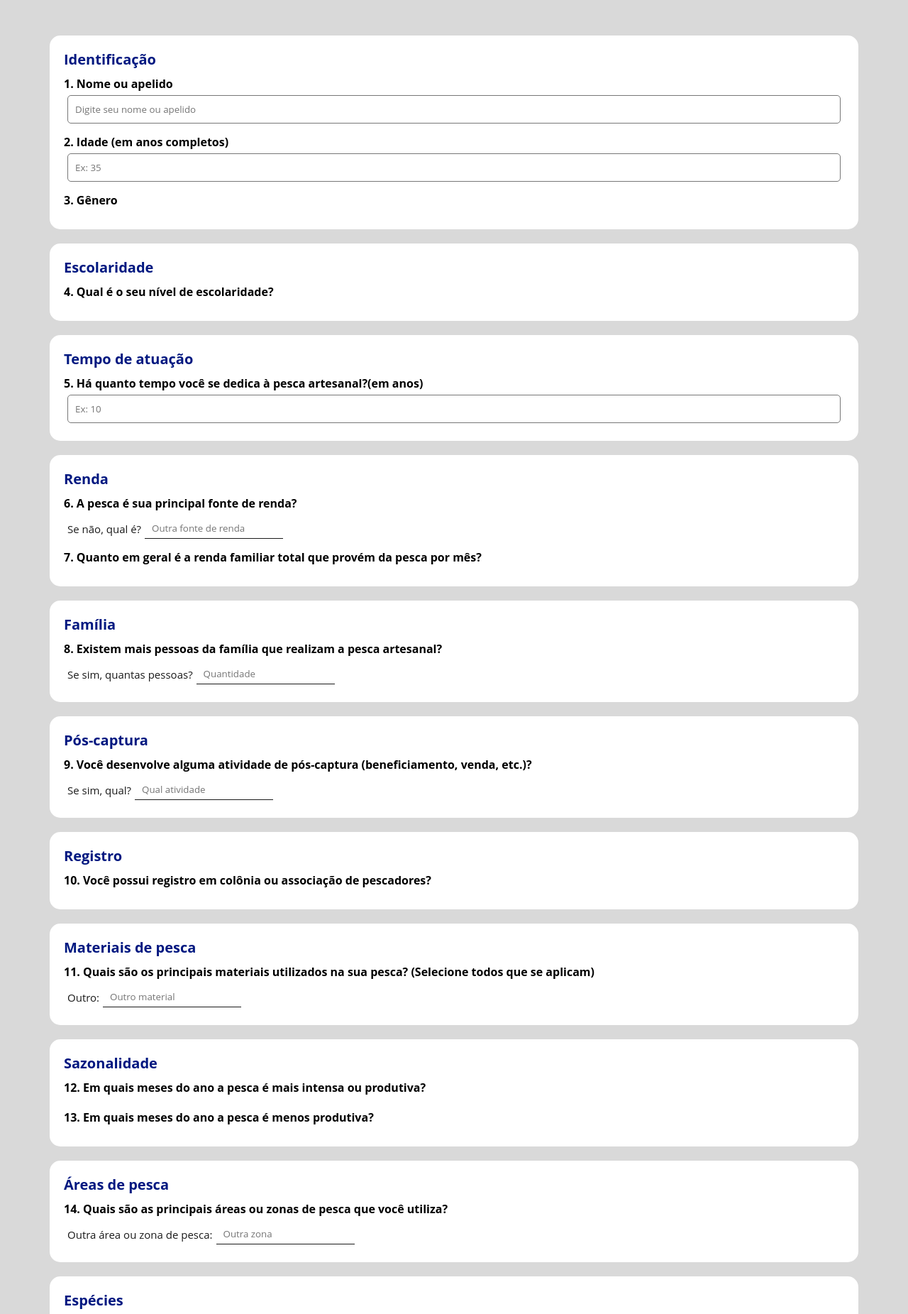
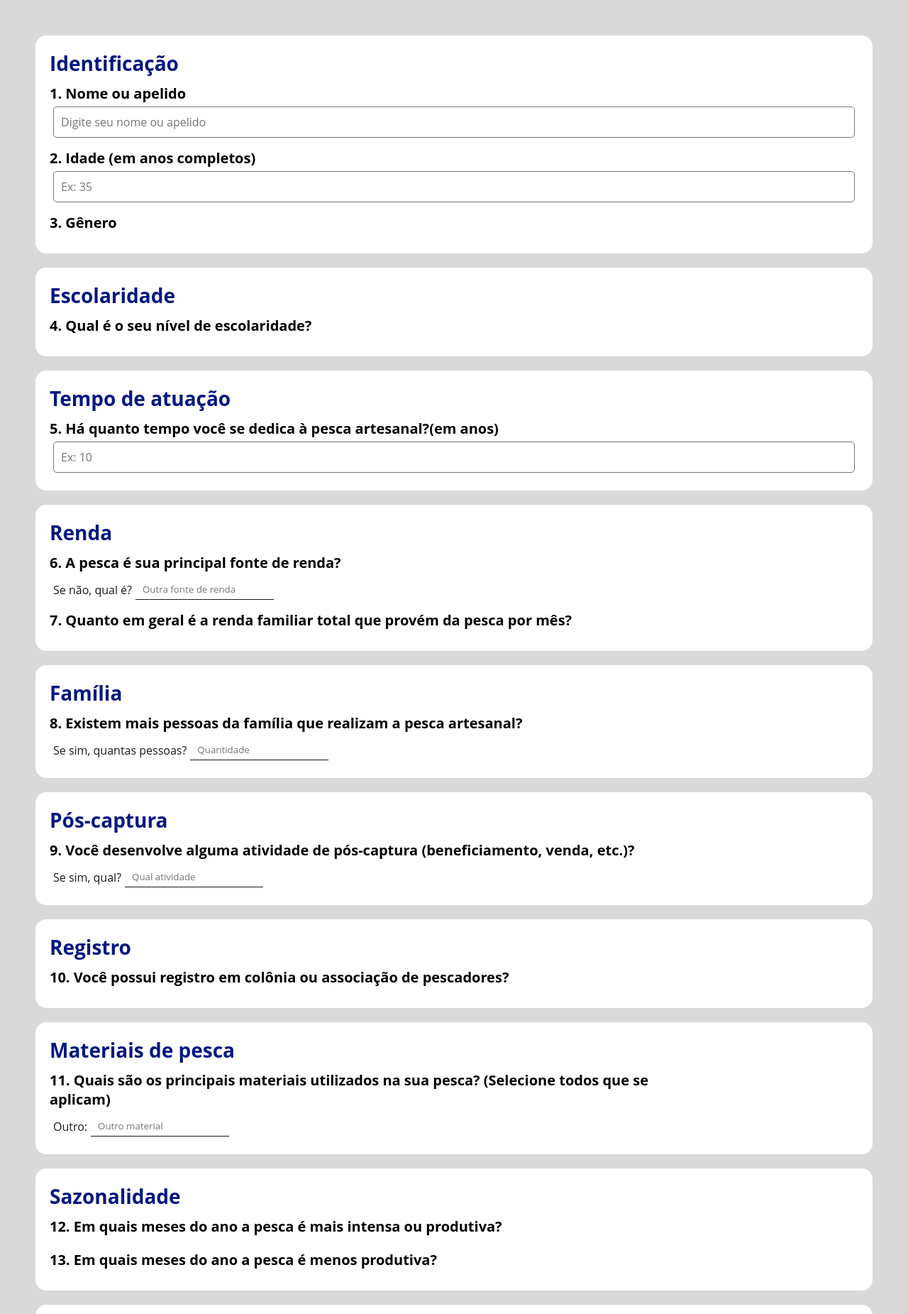
Before and after one commit to Carvalho008/Projeto-Fortim, a Django app: page /formulario/ in a window 1280 px wide. Shown: the part 88-1939 px from the top of the page at 71% size. Run offline with Django 5.2, Linux system fonts and the light colour scheme; data that the repository does not hold is empty.

Commit message:
Mudanças no formulário

```diff
--- a/main/forms.py
+++ b/main/forms.py
@@ -18,7 +18,7 @@ class RespostaPesquisaForm(forms.ModelForm):
             "quantidade_familiares": forms.NumberInput(attrs={"placeholder": "Quantidade"}),
             "qual_pos_captura": forms.TextInput(attrs={"placeholder": "Qual atividade"}),
             "material_outro": forms.TextInput(attrs={"placeholder": "Outro material"}),
-            "zona_outro": forms.TextInput(attrs={"placeholder": "Outra zona"}),
+            "zona_outro": forms.TextInput(attrs={"placeholder": "Outra área ou zona"}),
             "conservacao_outro": forms.TextInput(attrs={"placeholder": "Outra forma"}),
             "problema_outro": forms.TextInput(attrs={"placeholder": "Outro problema"}),
             "especies_principais": forms.Textarea(attrs={"placeholder": "Principais espécies", "rows": 2}),
@@ -100,7 +100,7 @@ class RespostaPesquisaForm(forms.ModelForm):
             "zonas_pesca": (
                 "14. Quais são as principais áreas ou zonas de pesca que você utiliza?"
             ),
-            "zona_outro": "Outra área ou zona de pesca:",
+            "zona_outro": "Outro:",
 
             "especies_principais": (
                 "15. Quais são as três principais espécies que você costuma capturar?"
--- a/static/css/formulario.css
+++ b/static/css/formulario.css
@@ -1,7 +1,7 @@
 .form-container {
     display: flex;
     flex-direction: column;
-    padding: var(--space-xl) var(--space-xxl);
+    padding: var(--space-xl);
     gap: var(--space-m);
     background-color: var(--gray-1);
 }
@@ -15,7 +15,7 @@
     border-radius: var(--space-s);
 }
 
-.form-container section h4 {
+.form-container section h3 {
     font-weight: bold;
     color: var(--blue);
 }
@@ -26,7 +26,7 @@
     gap: var(--space-xxs);
 }
 
-.form-container section .question-container h5 {
+.form-container section .question-container h4 {
     max-width: 80%;
     font-weight: bold;
     color: var(--black);
@@ -42,7 +42,7 @@
 .form-container section .question-container .options-container div {
     display: flex;
     flex-direction: column;
-    gap: var(--space-xxs);
+    gap: var(--space-xs);
 }
 
 .form-container section .question-container .other-container {
@@ -71,6 +71,7 @@ textarea {
     display: flex;
     align-items: center;
     padding: var(--space-xs) var(--space-xs);
+    font-size: medium;
     border: 1px solid var(--gray1);
     border-radius: var(--space-xxs);
     background: var(--white);
--- a/templates/formulario.html
+++ b/templates/formulario.html
@@ -44,10 +44,10 @@
 
         <!-- Identificação -->
         <section>
-            <h4>Identificação</h4>
+            <h3>Identificação</h3>
             <!-- Nome -->
             <div class="question-container">
-                <h5>{{ form.nome_apelido.label }}</h5>
+                <h4>{{ form.nome_apelido.label }}</h4>
                 <div class="options-container">
                     {{ form.nome_apelido }}
                 </div>
@@ -55,7 +55,7 @@
             </div>
             <!-- Idade -->
             <div class="question-container">
-                <h5>{{ form.idade.label }}</h5>
+                <h4>{{ form.idade.label }}</h4>
                 <div class="options-container">
                     {{ form.idade }}
                 </div>
@@ -63,7 +63,7 @@
             </div>
             <!-- Genero -->
             <div class="question-container">
-                <h5>{{ form.genero.label }}</h5>
+                <h4>{{ form.genero.label }}</h4>
                 <div class="options-container">
                     {{ form.genero }}
                 </div>
@@ -73,10 +73,10 @@
 
         <!-- Escolaridade -->
         <section>
-            <h4>Escolaridade</h4>
+            <h3>Escolaridade</h3>
             <!-- Escolaridade -->
             <div class="question-container">
-                <h5>{{ form.escolaridade.label }}</h5>
+                <h4>{{ form.escolaridade.label }}</h4>
                 <div class="options-container">
                     {{ form.escolaridade }}
                 </div>
@@ -86,10 +86,10 @@
 
         <!-- Tempo de Pesca -->
         <section>
-            <h4>Tempo de atuação</h4>
+            <h3>Tempo de atuação</h3>
             <!-- Tempo de Pesca -->
             <div class="question-container">
-                <h5>{{ form.tempo_pesca.label }}</h5>
+                <h4>{{ form.tempo_pesca.label }}</h4>
                 <div class="options-container">
                     {{ form.tempo_pesca }}
                 </div>
@@ -99,21 +99,21 @@
 
         <!-- Renda -->
         <section>
-            <h4>Renda</h4>
+            <h3>Renda</h3>
             <!-- Pesca principal Renda -->
             <div class="question-container">
-                <h5>{{ form.pesca_principal_renda.label }}</h5>
+                <h4>{{ form.pesca_principal_renda.label }}</h4>
                 <div class="options-container">
                     {{ form.pesca_principal_renda }}
                 </div>
                 <div class="other-container">
-                    <h6>{{ form.outra_renda.label }}</h6>{{ form.outra_renda }}
+                    <h5>{{ form.outra_renda.label }}</h5>{{ form.outra_renda }}
                 </div>
                 <div class="error-container">{{ form.pesca_principal_renda.errors }} {{ form.outra_renda.errors }}</div>
             </div>
             <!-- Renda vinda da Pesca -->
             <div class="question-container">
-                <h5>{{ form.renda_pesca.label }}</h5>
+                <h4>{{ form.renda_pesca.label }}</h4>
                 <div class="options-container">
                     {{ form.renda_pesca }}
                 </div>
@@ -123,15 +123,15 @@
 
         <!-- Familia -->
         <section>
-            <h4>Família</h4>
+            <h3>Família</h3>
             <!-- Familiares Pescadores -->
             <div class="question-container">
-                <h5>{{ form.familiares_pescadores.label }}</h5>
+                <h4>{{ form.familiares_pescadores.label }}</h4>
                 <div class="options-container">
                     {{ form.familiares_pescadores }}
                 </div>
                 <div class="other-container">
-                    <h6>{{ form.quantidade_familiares.label }}</h6>{{ form.quantidade_familiares }}
+                    <h5>{{ form.quantidade_familiares.label }}</h5>{{ form.quantidade_familiares }}
                 </div>
                 <div class="error-container">{{ form.familiares_pescadores.errors }} {{ form.quantidade_familiares.errors }}</div>
             </div>
@@ -139,15 +139,15 @@
 
         <!-- Pos-Captura -->
         <section>
-            <h4>Pós-captura</h4>
+            <h3>Pós-captura</h3>
             <!-- Pos-Captura -->
             <div class="question-container">
-                <h5>{{ form.atividade_pos_captura.label }}</h5>
+                <h4>{{ form.atividade_pos_captura.label }}</h4>
                 <div class="options-container">
                     {{ form.atividade_pos_captura }}
                 </div>
                 <div class="other-container">
-                    <h6>{{ form.qual_pos_captura.label }}</h6>{{ form.qual_pos_captura }}
+                    <h5>{{ form.qual_pos_captura.label }}</h5>{{ form.qual_pos_captura }}
                 </div>
                 <div class="error-container">{{ form.atividade_pos_captura.errors }} {{ form.qual_pos_captura.errors }}</div>
             </div>
@@ -155,10 +155,10 @@
 
         <!-- Registro -->
         <section>
-            <h4>Registro</h4>
+            <h3>Registro</h3>
             <!-- Registro -->
             <div class="question-container">
-                <h5>{{ form.possui_registro.label }}</h5>
+                <h4>{{ form.possui_registro.label }}</h4>
                 <div class="options-container">
                     {{ form.possui_registro }}
                 </div>
@@ -168,15 +168,15 @@
 
         <!-- Materiais -->
         <section>
-            <h4>Materiais de pesca</h4>
+            <h3>Materiais de pesca</h3>
             <!-- Materiais de Pesca -->
             <div class="question-container">
-                <h5>{{ form.materiais.label }}</h5>
+                <h4>{{ form.materiais.label }}</h4>
                 <div class="options-container">
                     {{ form.materiais }}
                 </div>
                 <div class="other-container">
-                    <h6>{{ form.material_outro.label }}</h6>{{ form.material_outro }}
+                    <h5>{{ form.material_outro.label }}</h5>{{ form.material_outro }}
                 </div>
                 <div class="error-container">{{ form.materiais.errors }} {{ form.material_outro.errors }}</div>
             </div>
@@ -184,10 +184,10 @@
 
         <!-- Sazonalidade -->
         <section>
-            <h4>Sazonalidade</h4>
+            <h3>Sazonalidade</h3>
             <!-- Meses mais produtivos -->
             <div class="question-container">
-                <h5>{{ form.meses_mais_produtivos.label }}</h5>
+                <h4>{{ form.meses_mais_produtivos.label }}</h4>
                 <div class="options-container">
                     {{ form.meses_mais_produtivos }}
                 </div>
@@ -195,7 +195,7 @@
             </div>
             <!-- Meses menos produtivos -->
             <div class="question-container">
-                <h5>{{ form.meses_menos_produtivos.label }}</h5>
+                <h4>{{ form.meses_menos_produtivos.label }}</h4>
                 <div class="options-container">
                     {{ form.meses_menos_produtivos }}
                 </div>
@@ -205,15 +205,15 @@
 
         <!-- Áreas -->
         <section>
-            <h4>Áreas de pesca</h4>
+            <h3>Áreas de pesca</h3>
             <!-- Areas de pesca -->
             <div class="question-container">
-                <h5>{{ form.zonas_pesca.label }}</h5>
+                <h4>{{ form.zonas_pesca.label }}</h4>
                 <div class="options-container">
                     {{ form.zonas_pesca }}
                 </div>
                 <div class="other-container">
-                    <h6>{{ form.zona_outro.label }}</h6>{{ form.zona_outro }}
+                    <h5>{{ form.zona_outro.label }}</h5>{{ form.zona_outro }}
                 </div>
                 <div class="error-container">{{ form.zonas_pesca.errors }} {{ form.zona_outro.errors }}</div>
             </div>
@@ -221,10 +221,10 @@
 
         <!-- Especies -->
         <section>
-            <h4>Espécies</h4>
+            <h3>Espécies</h3>
             <!-- Especies -->
             <div class="question-container">
-                <h5>{{ form.especies_principais.label }}</h5>
+                <h4>{{ form.especies_principais.label }}</h4>
                 <div class="options-container">
                     {{ form.especies_principais }}
                 </div>
@@ -234,10 +234,10 @@
 
         <!-- Percepcao -->
         <section>
-            <h4>Percepção</h4>
+            <h3>Percepção</h3>
             <!-- Percepcao -->
             <div class="question-container">
-                <h5>{{ form.percepcao_captura.label }}</h5>
+                <h4>{{ form.percepcao_captura.label }}</h4>
                 <div class="options-container">
                     {{ form.percepcao_captura }}
                 </div>
@@ -247,15 +247,15 @@
 
         <!-- Conservação -->
         <section>
-            <h4>Conservação</h4>
+            <h3>Conservação</h3>
             <!-- Conservação -->
             <div class="question-container">
-                <h5>{{ form.conservacao.label }}</h5>
+                <h4>{{ form.conservacao.label }}</h4>
                 <div class="options-container">
                     {{ form.conservacao }}
                 </div>
                 <div class="other-container">
-                    <h6>{{ form.conservacao_outro.label }}</h6>{{ form.conservacao_outro }}
+                    <h5>{{ form.conservacao_outro.label }}</h5>{{ form.conservacao_outro }}
                 </div>
                 <div class="error-container">{{ form.conservacao.errors }} {{ form.conservacao_outro.errors }}</div>
             </div>
@@ -263,15 +263,15 @@
 
         <!-- Problemas -->
         <section>
-            <h4>Problemas</h4>
+            <h3>Problemas</h3>
             <!-- Problemas -->
             <div class="question-container">
-                <h5>{{ form.problemas.label }}</h5>
+                <h4>{{ form.problemas.label }}</h4>
                 <div class="options-container">
                     {{ form.problemas }}
                 </div>
                 <div class="other-container">
-                    <h6>{{ form.problema_outro.label }}</h6>{{ form.problema_outro }}
+                    <h5>{{ form.problema_outro.label }}</h5>{{ form.problema_outro }}
                 </div>
                 <div class="error-container">{{ form.problemas.errors }} {{ form.problema_outro.errors }}</div>
             </div>
@@ -279,10 +279,10 @@
 
         <!-- Descarte -->
         <section>
-            <h4>Descarte</h4>
+            <h3>Descarte</h3>
             <!-- Descarte -->
             <div class="question-container">
-                <h5>{{ form.destino_descarte.label }}</h5>
+                <h4>{{ form.destino_descarte.label }}</h4>
                 <div class="options-container">
                     {{ form.destino_descarte }}
                 </div>
@@ -292,10 +292,10 @@
 
         <!-- Programas -->
         <section>
-            <h4>Programas Ambientais</h4>
+            <h3>Programas Ambientais</h3>
             <!-- Materiais Guardados -->
             <div class="question-container">
-                <h5>{{ form.materiais_guardados.label }}</h5>
+                <h4>{{ form.materiais_guardados.label }}</h4>
                 <div class="options-container">
                     {{ form.materiais_guardados }}
                 </div>
@@ -303,7 +303,7 @@
             </div>
             <!-- Existe Ponto de Coleta -->
             <div class="question-container">
-                <h5>{{ form.existe_ponto_coleta.label }}</h5>
+                <h4>{{ form.existe_ponto_coleta.label }}</h4>
                 <div class="options-container">
                     {{ form.existe_ponto_coleta }}
                 </div>
@@ -311,7 +311,7 @@
             </div>
             <!-- Participaria do Programa -->
             <div class="question-container">
-                <h5>{{ form.participaria_programa.label }}</h5>
+                <h4>{{ form.participaria_programa.label }}</h4>
                 <div class="options-container">
                     {{ form.participaria_programa }}
                 </div>
@@ -319,7 +319,7 @@
             </div>
             <!-- Reaproveitamento em forma de Artesanato -->
             <div class="question-container">
-                <h5>{{ form.reaproveitamento_artesanato.label }}</h5>
+                <h4>{{ form.reaproveitamento_artesanato.label }}</h4>
                 <div class="options-container">
                     {{ form.reaproveitamento_artesanato }}
                 </div>
@@ -329,10 +329,10 @@
 
         <!-- Turismo -->
         <section>
-            <h4>Turismo</h4>
+            <h3>Turismo</h3>
             <!-- Turismo e a Pesca -->
             <div class="question-container">
-                <h5>{{ form.turismo_pesca.label }}</h5>
+                <h4>{{ form.turismo_pesca.label }}</h4>
                 <div class="options-container">
                     {{ form.turismo_pesca }}
                 </div>
@@ -340,7 +340,7 @@
             </div>
             <!-- Turismo valoriza a Pesca -->
             <div class="question-container">
-                <h5>{{ form.turismo_valoriza.label }}</h5>
+                <h4>{{ form.turismo_valoriza.label }}</h4>
                 <div class="options-container">
                     {{ form.turismo_valoriza }}
                 </div>
```
